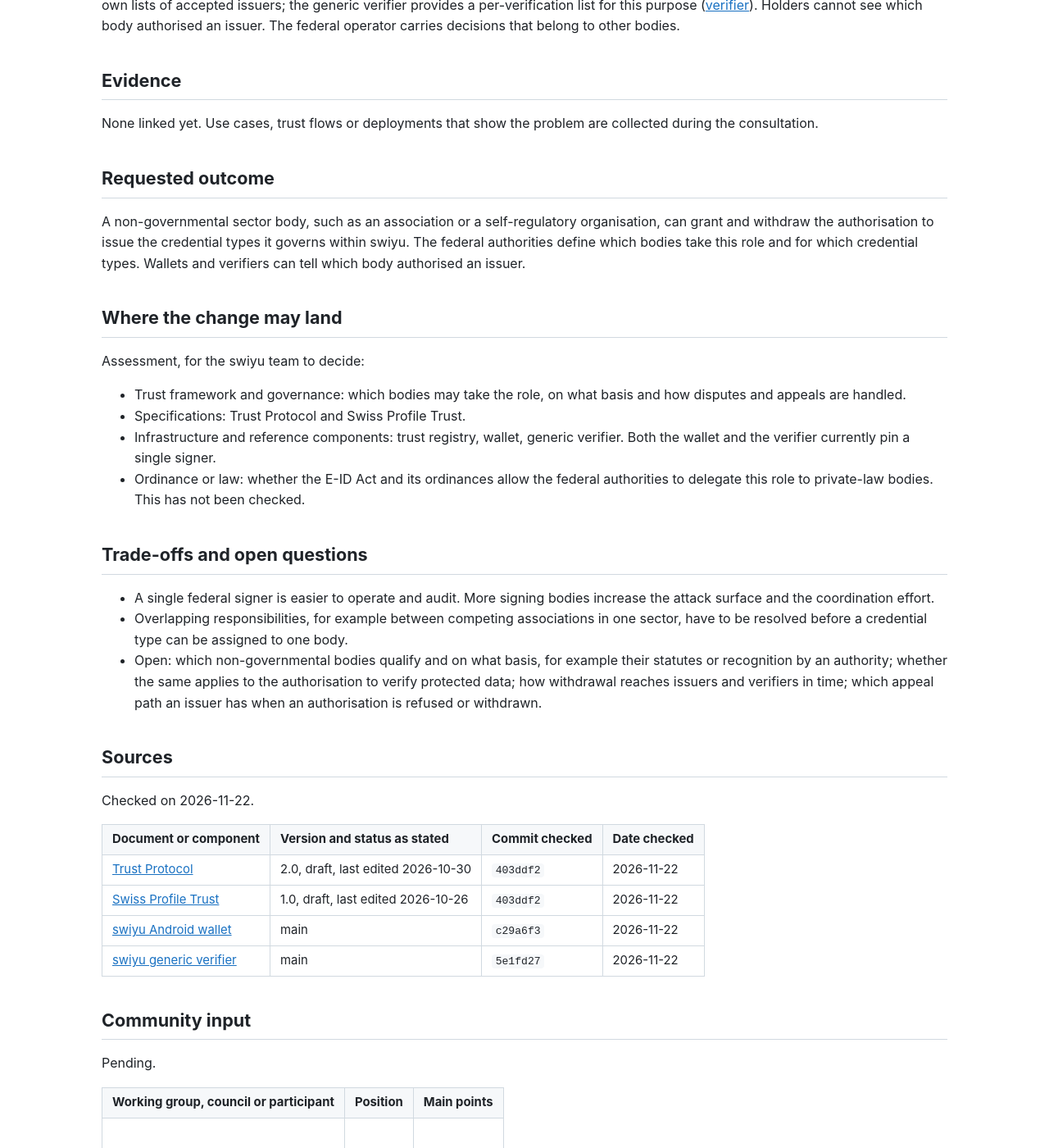
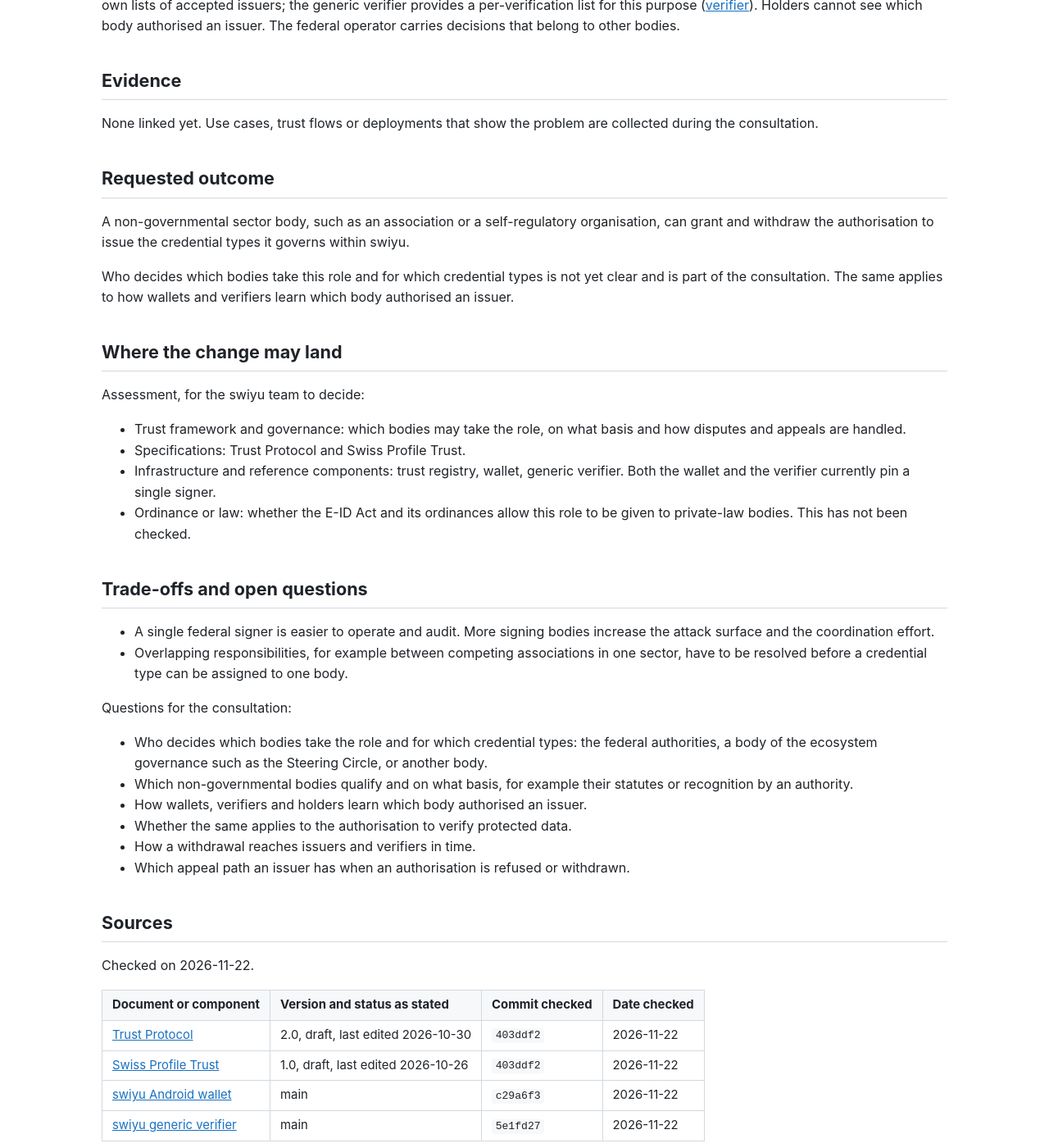
Before and after one commit to DIDAS-swiss/swiyu-change-requests, a Jekyll site: the page built from proposals/CR-DIDAS-0001-sectoral-issuer-authorization.md, in a window 1280 px wide and 1400 px high, scrolled down 2129 px. Shown: the whole window at 82% size. Built offline with Jekyll 4.4.1, drawn with Linux system fonts in a browser that asks for light colours; some of the changed text lies outside the part shown.

Commit message:
CR-DIDAS-0001: leave who defines the role to the consultation

```diff
--- a/proposals/CR-DIDAS-0001-sectoral-issuer-authorization.md
+++ b/proposals/CR-DIDAS-0001-sectoral-issuer-authorization.md
@@ -42,7 +42,8 @@ self-regulatory organisations (SROs) or industry schemes that decide which
 organisations may issue them. These bodies cannot take that decision within
 swiyu. We ask swiyu to give non-governmental sector bodies a defined role in
 the trust framework, so that they can grant and withdraw these authorisations
-themselves within a scope set by the federal authorities.
+themselves. Who sets the scope of that role is a question for the
+consultation.
 
 ## Problem
 
@@ -103,9 +104,11 @@ are collected during the consultation.
 
 A non-governmental sector body, such as an association or a self-regulatory
 organisation, can grant and withdraw the authorisation to issue the credential
-types it governs within swiyu. The federal authorities define which bodies take
-this role and for which credential types. Wallets and verifiers can tell which
-body authorised an issuer.
+types it governs within swiyu.
+
+Who decides which bodies take this role and for which credential types is not
+yet clear and is part of the consultation. The same applies to how wallets and
+verifiers learn which body authorised an issuer.
 
 ## Where the change may land
 
@@ -116,9 +119,8 @@ Assessment, for the swiyu team to decide:
 - Specifications: Trust Protocol and Swiss Profile Trust.
 - Infrastructure and reference components: trust registry, wallet, generic
   verifier. Both the wallet and the verifier currently pin a single signer.
-- Ordinance or law: whether the E-ID Act and its ordinances allow the federal
-  authorities to delegate this role to private-law bodies. This has not been
-  checked.
+- Ordinance or law: whether the E-ID Act and its ordinances allow this role to
+  be given to private-law bodies. This has not been checked.
 
 ## Trade-offs and open questions
 
@@ -127,10 +129,19 @@ Assessment, for the swiyu team to decide:
 - Overlapping responsibilities, for example between competing associations in
   one sector, have to be resolved before a credential type can be assigned to
   one body.
-- Open: which non-governmental bodies qualify and on what basis, for example
-  their statutes or recognition by an authority; whether the same applies to the authorisation to verify
-  protected data; how withdrawal reaches issuers and verifiers in time; which
-  appeal path an issuer has when an authorisation is refused or withdrawn.
+
+Questions for the consultation:
+
+- Who decides which bodies take the role and for which credential types: the
+  federal authorities, a body of the ecosystem governance such as the Steering
+  Circle, or another body.
+- Which non-governmental bodies qualify and on what basis, for example their
+  statutes or recognition by an authority.
+- How wallets, verifiers and holders learn which body authorised an issuer.
+- Whether the same applies to the authorisation to verify protected data.
+- How a withdrawal reaches issuers and verifiers in time.
+- Which appeal path an issuer has when an authorisation is refused or
+  withdrawn.
 
 ## Sources
 
```
